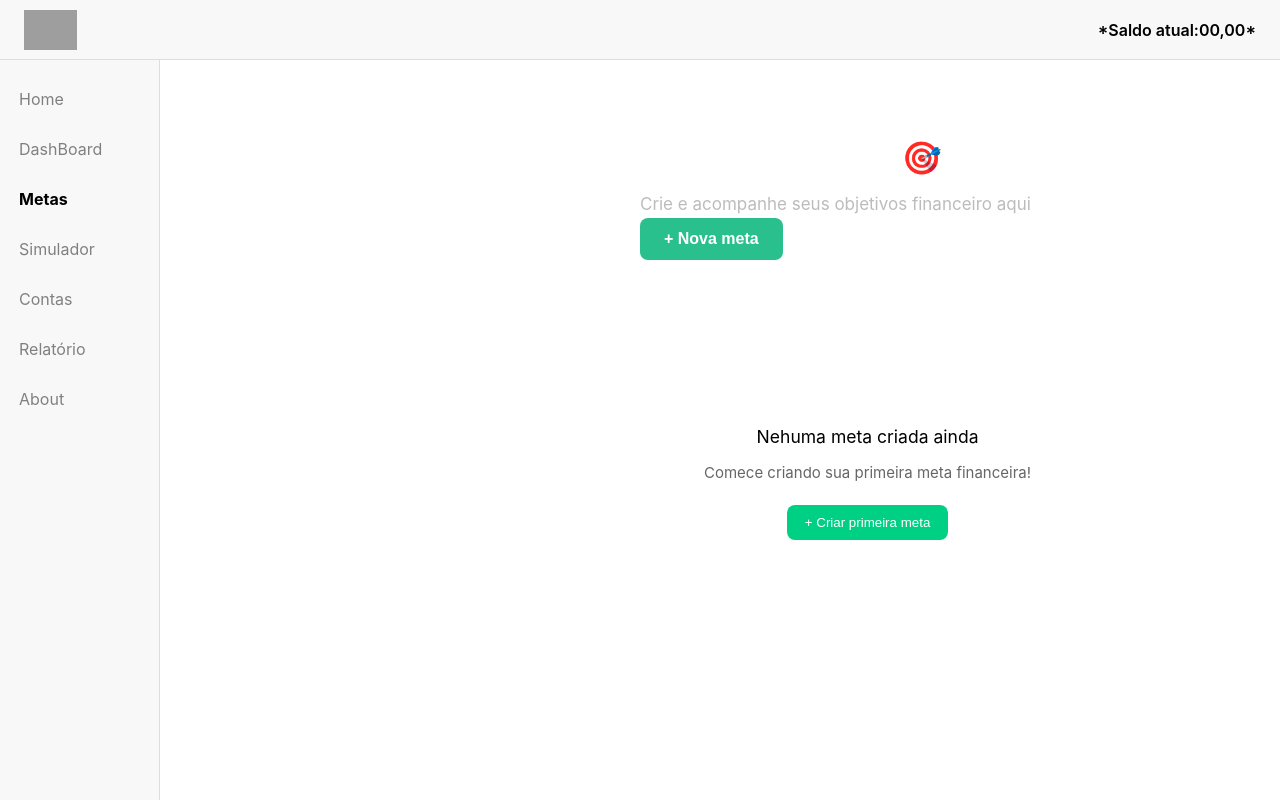
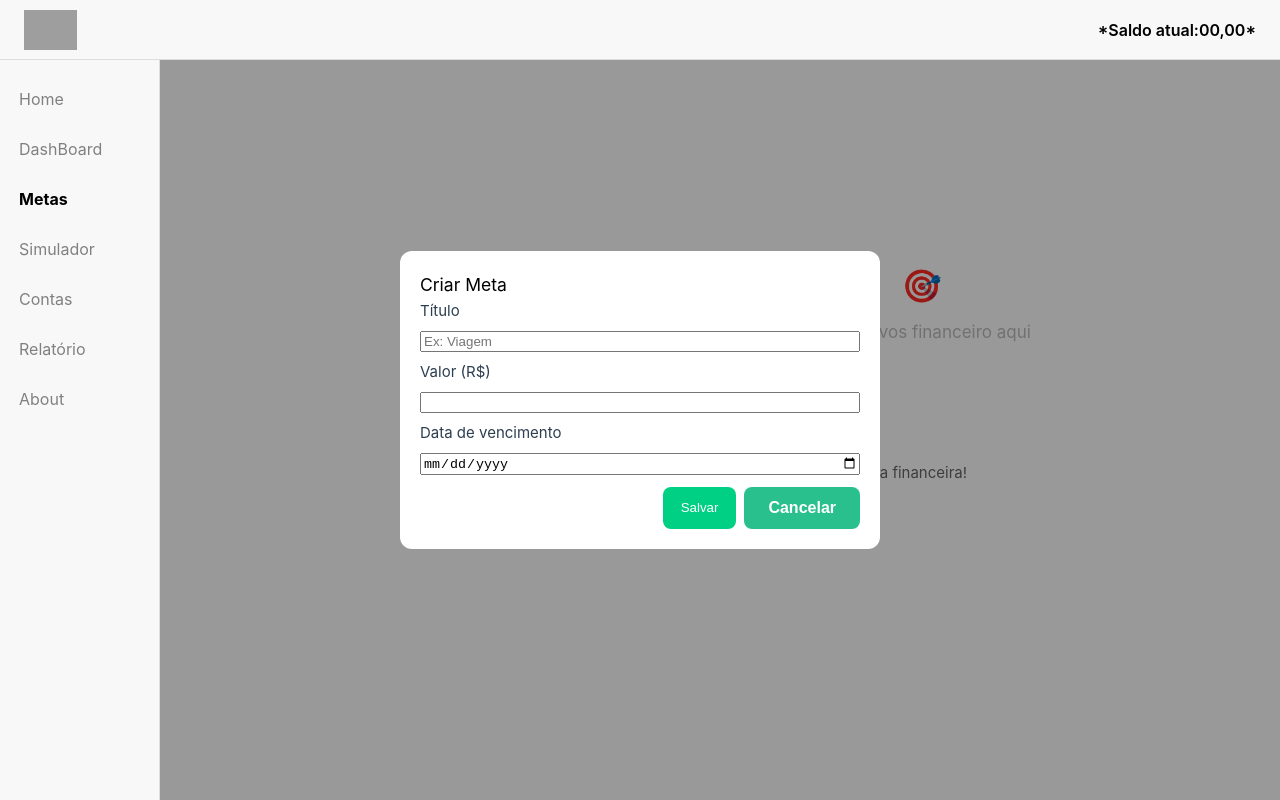
Before and after one commit to Hackaton-2026-Financas/hackaton2026, a Vue app: page /meta in a window 1280 px wide. Both pictures are taken after a click on the button "+ Nova meta". Built offline with nearby package versions, Linux system fonts and the light colour scheme; grey boxes are pictures that could not be loaded.

Commit message:
agora funcional

```diff
--- a/src/views/MetaView.vue
+++ b/src/views/MetaView.vue
@@ -1,43 +1,91 @@
 <script setup>
+import { ref } from 'vue'
+
+const showModal = ref(false)
+const metas = ref([])
+const form = ref({ title: '', amount: '', dueDate: '' })
+
+function openModal() {
+  showModal.value = true
+}
+
+function closeModal() {
+  showModal.value = false
+  form.value = { title: '', amount: '', dueDate: '' }
+}
+
+function createMeta() {
+  if (!form.value.title || !form.value.amount) return
+  metas.value.push({
+    id: Date.now(),
+    title: form.value.title,
+    amount: parseFloat(form.value.amount),
+    dueDate: form.value.dueDate,
+  })
+  closeModal()
+}
+
+function removeMeta(id) {
+  metas.value = metas.value.filter((m) => m.id !== id)
+}
 </script>
 
 <template>
   <div class="container">
     <header>
       <div class="fabrica">
-                <h2>
-                    Fábrica de Metas🎯
-                </h2>
-                <p>
-                    Crie e acompanhe seus objetivos financeiro aqui
-                </p>
-                <button class="nova">
-                    + Nova meta
-                </button>
-
+        <h2>Fábrica de Metas🎯</h2>
+        <p>Crie e acompanhe seus objetivos financeiro aqui</p>
+        <button class="nova" @click="openModal">+ Nova meta</button>
       </div>
     </header>
     <main>
       <div class="metas">
-                <h3>
-                    Nehuma meta criada ainda
-                </h3>
-                <p>
-                    Comece criando sua primeira meta financeira!
-                </p>
-                <button class="criar">
-                    + Criar primeira meta
-                </button>
+        <template v-if="metas.length === 0">
+          <h3>Nenhuma meta criada ainda</h3>
+          <p>Comece criando sua primeira meta financeira!</p>
+          <button class="criar" @click="openModal">+ Criar primeira meta</button>
+        </template>
+        <template v-else>
+          <h3>Suas metas</h3>
+          <ul class="lista-metas">
+            <li v-for="meta in metas" :key="meta.id" class="meta-item">
+              <div class="meta-info">
+                <strong>{{ meta.title }}</strong>
+                <div>Valor: R$ {{ meta.amount.toFixed(2) }}</div>
+                <div v-if="meta.dueDate">Vence em: {{ meta.dueDate }}</div>
+              </div>
+              <div>
+                <button class="criar" @click="removeMeta(meta.id)">Remover</button>
+              </div>
+            </li>
+          </ul>
+        </template>
       </div>
     </main>
 
-
+    <div v-if="showModal" class="modal-backdrop" @click.self="closeModal">
+      <div class="modal">
+        <h3>Criar Meta</h3>
+        <label>Título</label>
+        <input v-model="form.title" placeholder="Ex: Viagem" />
+        <label>Valor (R$)</label>
+        <input v-model="form.amount" type="number" min="0" step="0.01" />
+        <label>Data de vencimento</label>
+        <input v-model="form.dueDate" type="date" />
+        <div style="display: flex; gap: 8px; justify-content: flex-end; margin-top: 12px">
+          <button class="criar" @click="createMeta">Salvar</button>
+          <button class="nova" @click="closeModal">Cancelar</button>
         </div>
-
+      </div>
+    </div>
+  </div>
 </template>
 
 <style scoped>
-.container h2, h3, p{
+.container h2,
+h3,
+p {
   color: black;
 }
 header {
@@ -68,24 +116,40 @@ header {
   cursor: pointer;
   font-size: 16px;
   font-weight: bold;
-    transition: .2s;
+  transition: 0.2s;
 }
 
 .nova:hover {
   background: #00b56f;
 }
 
-.metas {
+/* Modal básico */
+.modal-backdrop {
+  position: fixed;
+  inset: 0;
+  background: rgba(0, 0, 0, 0.4);
+  display: flex;
+  align-items: center;
+  justify-content: center;
+}
+.modal {
   background: white;
-    border-radius: 15px;
-    padding: 10vw 5vw;
-
-    /*tem que arrumar o cabeçalho pra arrumar o card de metas!!!
-    /*box-shadow: DEPOIS ARRUMO; */
-    text-align: center;
+  padding: 20px;
+  border-radius: 12px;
+  width: 90%;
+  max-width: 480px;
 }
-
-
+.modal input,
+.modal label {
+  display: block;
+  width: 100%;
+  margin-bottom: 8px;
+}
+.lista-metas {
+  list-style: none;
+  padding: 0;
+  margin: 0;
+}
 .metas h3 {
   margin-bottom: 10px;
 }
@@ -107,5 +171,4 @@ header {
 .criar:hover {
   background: #00b56f;
 }
-
 </style>
```
Lines whose indentation alone changed are shown as unchanged.
